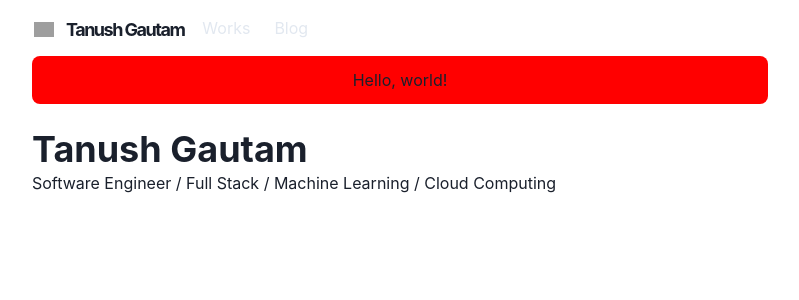
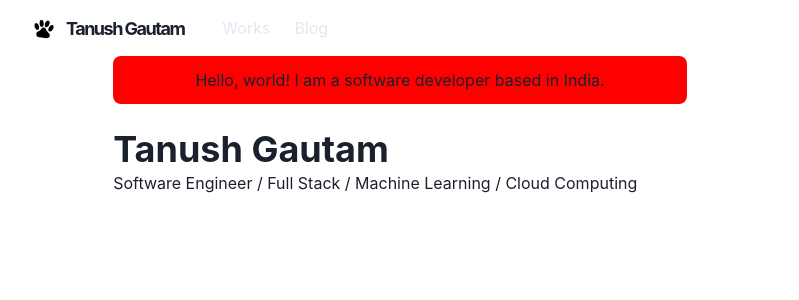
Before and after one commit to tanush-g/portfoliowebsite, a Next.js app: page / in a window 1280 px wide. Shown: the top 300 px of the page, without its empty margins (240-1039 px from the left). Built offline with nearby package versions, Linux system fonts and the light colour scheme; grey boxes are pictures that could not be loaded.

Commit message:
Fix import statements and formatting in logo.js and navbar.js components

```diff
--- a/components/logo.js
+++ b/components/logo.js
@@ -1,7 +1,7 @@
-import Link from 'next/link';
-import Image from 'next/image';
-import { Text, useColorModeValue } from '@chakra-ui/react';
-import styled from '@emotion/styled';
+import Link from "next/link"
+import Image from "next/image"
+import { Text, useColorModeValue } from "@chakra-ui/react"
+import styled from "@emotion/styled"
 
 const LogoBox = styled.span`
   font-weight: bold;
@@ -15,21 +15,26 @@ padding: 10px;
   &:hover img {
     transform: rotate(20deg);
   }
-`;
+`
 
 const Logo = () => {
-    const footPrintImg = `/images/footprint${useColorModeValue('', '-dark')}.png`;
+  const footPrintImg = `/images/footprint${useColorModeValue("", "-dark")}.png`
   return (
-        (<Link href="/">
-
+    <Link href="/" legacyBehavior>
+      <a>
         <LogoBox>
           <Image src={footPrintImg} alt="logo" width={20} height={20} />
-                <Text color={useColorModeValue('gray.800', 'whiteAlpha.900')} fontFamily="M PLUS Rounded 1c" fontWeight="bold" ml={3}>
+          <Text
+            color={useColorModeValue("gray.800", "whiteAlpha.900")}
+            fontFamily="M PLUS Rounded 1c"
+            fontWeight="bold"
+            ml={3}
+          >
             Tanush Gautam
           </Text>
         </LogoBox>
-
-        </Link>)
-    );
+      </a>
+    </Link>
+  )
 }
-export default Logo;
+export default Logo
--- a/components/navbar.js
+++ b/components/navbar.js
@@ -6,7 +6,7 @@ import {
   Link,
   Stack,
   Heading,
-  flex,
+  Flex,
   Menu,
   MenuItem,
   MenuList,
@@ -29,7 +29,7 @@ const LinkItem = ({ href, path, children }) => {
         {children}
       </Link>
     </NextLink>
-  );
+  )
 }
 
 const Navbar = props => {
@@ -40,8 +40,8 @@ const Navbar = props => {
       position="fixed"
       as="nav"
       w="100%"
-      bg={useColorModeValue("#ffffff40", "#202023")}
-      style={{ backdropFilter: "saturate(150%) blur(10px)" }}
+      bg={useColorModeValue("#ffffff40", "#20202380")}
+      style={{ backdropFilter: "blur(10px)" }}
       zIndex={1}
       {...props}
     >
@@ -53,11 +53,11 @@ const Navbar = props => {
         align="center"
         justify="space-between"
       >
-        <flex align="center">
+        <Flex align="center" mr={5}>
           <Heading as="h1" size="lg" letterSpacing="tighter">
             <Logo />
           </Heading>
-        </flex>
+        </Flex>
 
         <Stack
           direction={{ base: "column", md: "row" }}
@@ -74,6 +74,33 @@ const Navbar = props => {
             Blog
           </LinkItem>
         </Stack>
+
+        <Box flex={1} align="right">
+          <Box ml={2} display={{ base: "inline-block", md: "none" }}>
+            <Menu>
+              <MenuButton
+                as={IconButton}
+                aria-label="Options"
+                icon={<HamburgerIcon />}
+                variant="outline"
+              />
+              <MenuList>
+                <NextLink href="/" passHref>
+                  <MenuItem as={Link}>About</MenuItem>
+                </NextLink>
+                <NextLink href="/works" passHref>
+                  <MenuItem as={Link}>Works</MenuItem>
+                </NextLink>
+                <NextLink href="/posts" passHref>
+                  <MenuItem as={Link}>Posts</MenuItem>
+                </NextLink>
+                <NextLink href="https://github.com/tanush-g" passHref>
+                  <MenuItem as={Link}>View Source</MenuItem>
+                </NextLink>
+              </MenuList>
+            </Menu>
+          </Box>
+        </Box>
       </Container>
     </Box>
   )
--- a/pages/index.js
+++ b/pages/index.js
@@ -2,9 +2,9 @@ import { Container, Box, Heading } from "@chakra-ui/react"
 
 const Page = () => {
   return (
-    <container>
+    <Container>
       <Box borderRadius="lg" bg="red" p={3} mb={6} align="center">
-        Hello, world!
+        Hello, world! I am a software developer based in India.
       </Box>
 
       <Box display={{ md: "flex" }} >
@@ -15,7 +15,7 @@ const Page = () => {
             <p>Software Engineer / Full Stack / Machine Learning / Cloud Computing</p>
         </Box>
       </Box>
-    </container>
+    </Container>
   )
 }
 
```
Also changed, not shown: public/images/footprint-dark.png (added), public/images/footprint.png (added). Lines whose indentation alone changed are shown as unchanged.
